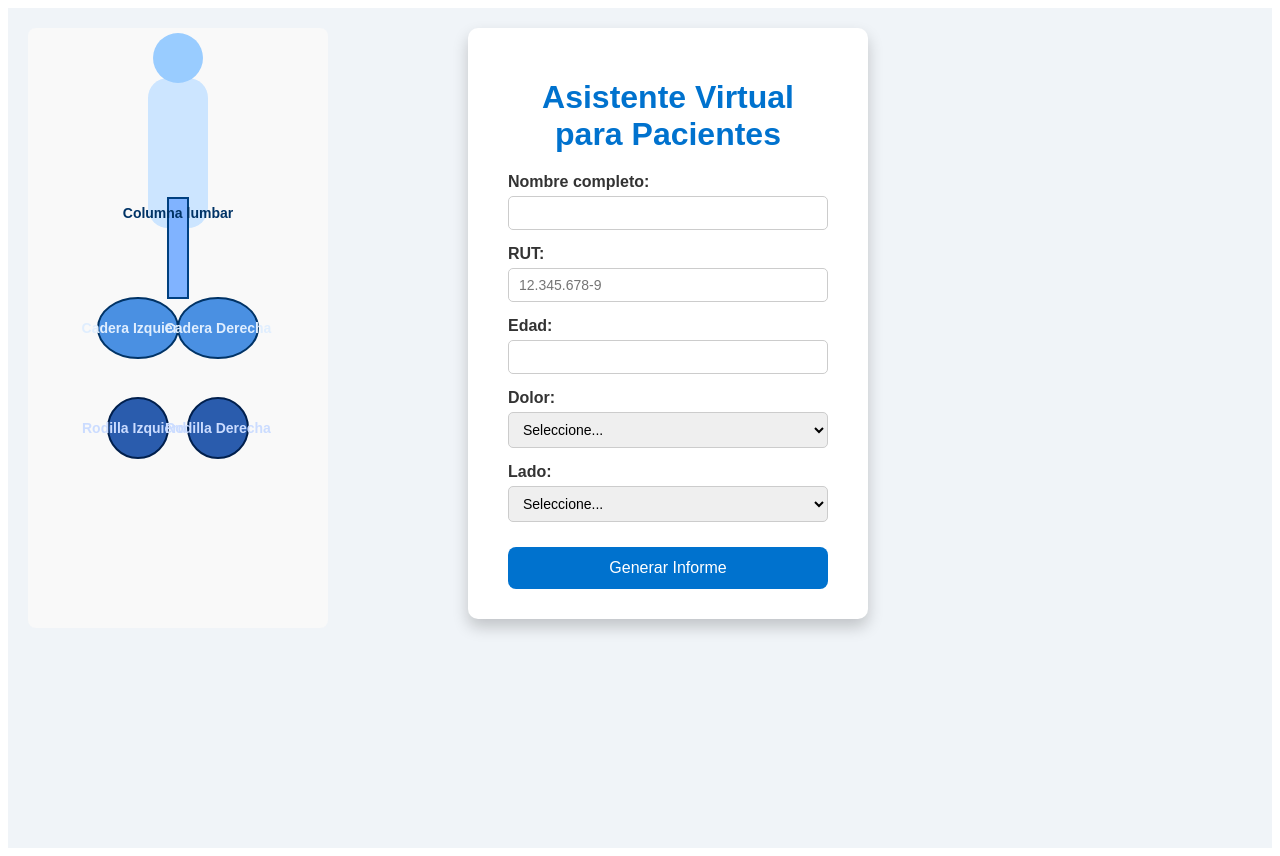
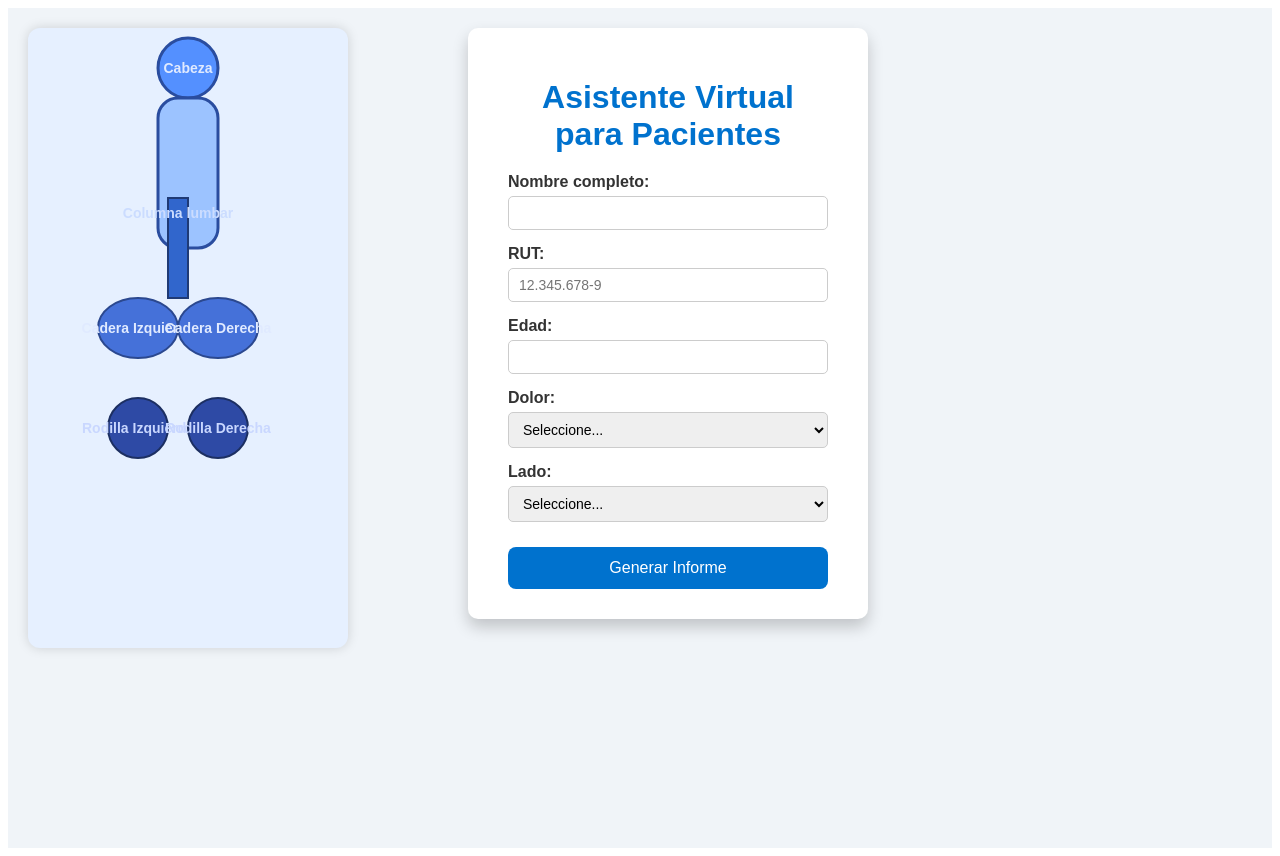
Before and after one commit to cahuerta/ASISTENCIA-ICA, a React (Vite) app: page / in a window 1280 px wide. Built offline with nearby package versions, Linux system fonts and the light colour scheme.

Commit message:
Update EsquemaHumanoSVG.jsx

```diff
--- a/src/EsquemaHumanoSVG.jsx
+++ b/src/EsquemaHumanoSVG.jsx
@@ -1,139 +1,165 @@
 import React from 'react';
 
 function EsquemaHumanoSVG({ onSeleccionZona }) {
-  const handleClick = (zona) => {
-    onSeleccionZona(zona);
+  const zonas = [
+    { id: 'columna_lumbar', label: 'Columna lumbar', x: 140, y: 170, width: 20, height: 100 },
+    { id: 'cadera_izquierda', label: 'Cadera Izquierda', cx: 110, cy: 300, rx: 40, ry: 30 },
+    { id: 'cadera_derecha', label: 'Cadera Derecha', cx: 190, cy: 300, rx: 40, ry: 30 },
+    { id: 'rodilla_izquierda', label: 'Rodilla Izquierda', cx: 110, cy: 400, r: 30 },
+    { id: 'rodilla_derecha', label: 'Rodilla Derecha', cx: 190, cy: 400, r: 30 },
+  ];
+
+  const handleClick = (id) => {
+    switch (id) {
+      case 'columna_lumbar':
+        onSeleccionZona('Columna lumbar');
+        break;
+      case 'cadera_izquierda':
+        onSeleccionZona('Cadera izquierda');
+        break;
+      case 'cadera_derecha':
+        onSeleccionZona('Cadera derecha');
+        break;
+      case 'rodilla_izquierda':
+        onSeleccionZona('Rodilla izquierda');
+        break;
+      case 'rodilla_derecha':
+        onSeleccionZona('Rodilla derecha');
+        break;
+      default:
+        break;
+    }
   };
 
   return (
     <svg
-      width="300"
-      height="600"
-      viewBox="0 0 300 600"
+      width="320"
+      height="620"
+      viewBox="0 0 320 620"
       xmlns="http://www.w3.org/2000/svg"
-      style={{ background: '#f9f9f9', borderRadius: 8 }}
+      style={{ backgroundColor: '#e6f0ff', borderRadius: 12, boxShadow: '0 0 12px rgba(0,0,0,0.15)' }}
     >
-      {/* Cuerpo */}
-      <rect x="120" y="50" width="60" height="150" fill="#cce5ff" rx="20" ry="20" />
       {/* Cabeza */}
-      <circle cx="150" cy="30" r="25" fill="#99ccff" />
+      <circle cx="160" cy="40" r="30" fill="#5490ff" stroke="#2a4d9f" strokeWidth="3" />
+      <text x="160" y="45" textAnchor="middle" fill="#e0eaff" fontSize="14" fontWeight="700" pointerEvents="none">
+        Cabeza
+      </text>
 
-      {/* Columna lumbar */}
+      {/* Torso */}
+      <rect x="130" y="70" width="60" height="150" fill="#9cc3ff" stroke="#2a4d9f" strokeWidth="3" rx="20" ry="20" />
+
+      {/* Zonas clickeables */}
       <rect
-        x="140"
-        y="170"
-        width="20"
-        height="100"
-        fill="#80b3ff"
-        stroke="#004080"
+        x={zonas[0].x}
+        y={zonas[0].y}
+        width={zonas[0].width}
+        height={zonas[0].height}
+        fill="#3166cc"
+        stroke="#1f3a75"
         strokeWidth="2"
-        style={{ cursor: 'pointer' }}
-        onClick={() => handleClick('Columna lumbar')}
+        cursor="pointer"
+        onClick={() => handleClick(zonas[0].id)}
       />
       <text
-        x="150"
-        y="190"
-        fill="#003366"
+        x={zonas[0].x + zonas[0].width / 2}
+        y={zonas[0].y + 20}
+        fill="#cbdcff"
         fontSize="14"
-        fontWeight="600"
+        fontWeight="700"
         textAnchor="middle"
         pointerEvents="none"
       >
-        Columna lumbar
+        {zonas[0].label}
       </text>
 
-      {/* Cadera izquierda */}
       <ellipse
-        cx="110"
-        cy="300"
-        rx="40"
-        ry="30"
-        fill="#4a90e2"
-        stroke="#003366"
+        cx={zonas[1].cx}
+        cy={zonas[1].cy}
+        rx={zonas[1].rx}
+        ry={zonas[1].ry}
+        fill="#4571d9"
+        stroke="#2b488f"
         strokeWidth="2"
-        style={{ cursor: 'pointer' }}
-        onClick={() => handleClick('Cadera izquierda')}
+        cursor="pointer"
+        onClick={() => handleClick(zonas[1].id)}
       />
       <text
-        x="110"
-        y="305"
-        fill="#e0eefe"
+        x={zonas[1].cx}
+        y={zonas[1].cy + 5}
+        fill="#e0eaff"
         fontSize="14"
-        fontWeight="600"
+        fontWeight="700"
         textAnchor="middle"
         pointerEvents="none"
       >
-        Cadera Izquierda
+        {zonas[1].label}
       </text>
 
-      {/* Cadera derecha */}
       <ellipse
-        cx="190"
-        cy="300"
-        rx="40"
-        ry="30"
-        fill="#4a90e2"
-        stroke="#003366"
+        cx={zonas[2].cx}
+        cy={zonas[2].cy}
+        rx={zonas[2].rx}
+        ry={zonas[2].ry}
+        fill="#4571d9"
+        stroke="#2b488f"
         strokeWidth="2"
-        style={{ cursor: 'pointer' }}
-        onClick={() => handleClick('Cadera derecha')}
+        cursor="pointer"
+        onClick={() => handleClick(zonas[2].id)}
       />
       <text
-        x="190"
-        y="305"
-        fill="#e0eefe"
+        x={zonas[2].cx}
+        y={zonas[2].cy + 5}
+        fill="#e0eaff"
         fontSize="14"
-        fontWeight="600"
+        fontWeight="700"
         textAnchor="middle"
         pointerEvents="none"
       >
-        Cadera Derecha
+        {zonas[2].label}
       </text>
 
-      {/* Rodilla izquierda */}
       <circle
-        cx="110"
-        cy="400"
-        r="30"
-        fill="#2a5cad"
-        stroke="#001f4d"
+        cx={zonas[3].cx}
+        cy={zonas[3].cy}
+        r={zonas[3].r}
+        fill="#2e4aa5"
+        stroke="#1c2f62"
         strokeWidth="2"
-        style={{ cursor: 'pointer' }}
-        onClick={() => handleClick('Rodilla izquierda')}
+        cursor="pointer"
+        onClick={() => handleClick(zonas[3].id)}
       />
       <text
-        x="110"
-        y="405"
-        fill="#cbdcff"
+        x={zonas[3].cx}
+        y={zonas[3].cy + 5}
+        fill="#c9d7ff"
         fontSize="14"
-        fontWeight="600"
+        fontWeight="700"
         textAnchor="middle"
         pointerEvents="none"
       >
-        Rodilla Izquierda
+        {zonas[3].label}
       </text>
 
-      {/* Rodilla derecha */}
       <circle
-        cx="190"
-        cy="400"
-        r="30"
-        fill="#2a5cad"
-        stroke="#001f4d"
+        cx={zonas[4].cx}
+        cy={zonas[4].cy}
+        r={zonas[4].r}
+        fill="#2e4aa5"
+        stroke="#1c2f62"
         strokeWidth="2"
-        style={{ cursor: 'pointer' }}
-        onClick={() => handleClick('Rodilla derecha')}
+        cursor="pointer"
+        onClick={() => handleClick(zonas[4].id)}
       />
       <text
-        x="190"
-        y="405"
-        fill="#cbdcff"
+        x={zonas[4].cx}
+        y={zonas[4].cy + 5}
+        fill="#c9d7ff"
         fontSize="14"
-        fontWeight="600"
+        fontWeight="700"
         textAnchor="middle"
         pointerEvents="none"
       >
-        Rodilla Derecha
+        {zonas[4].label}
       </text>
     </svg>
   );
```
